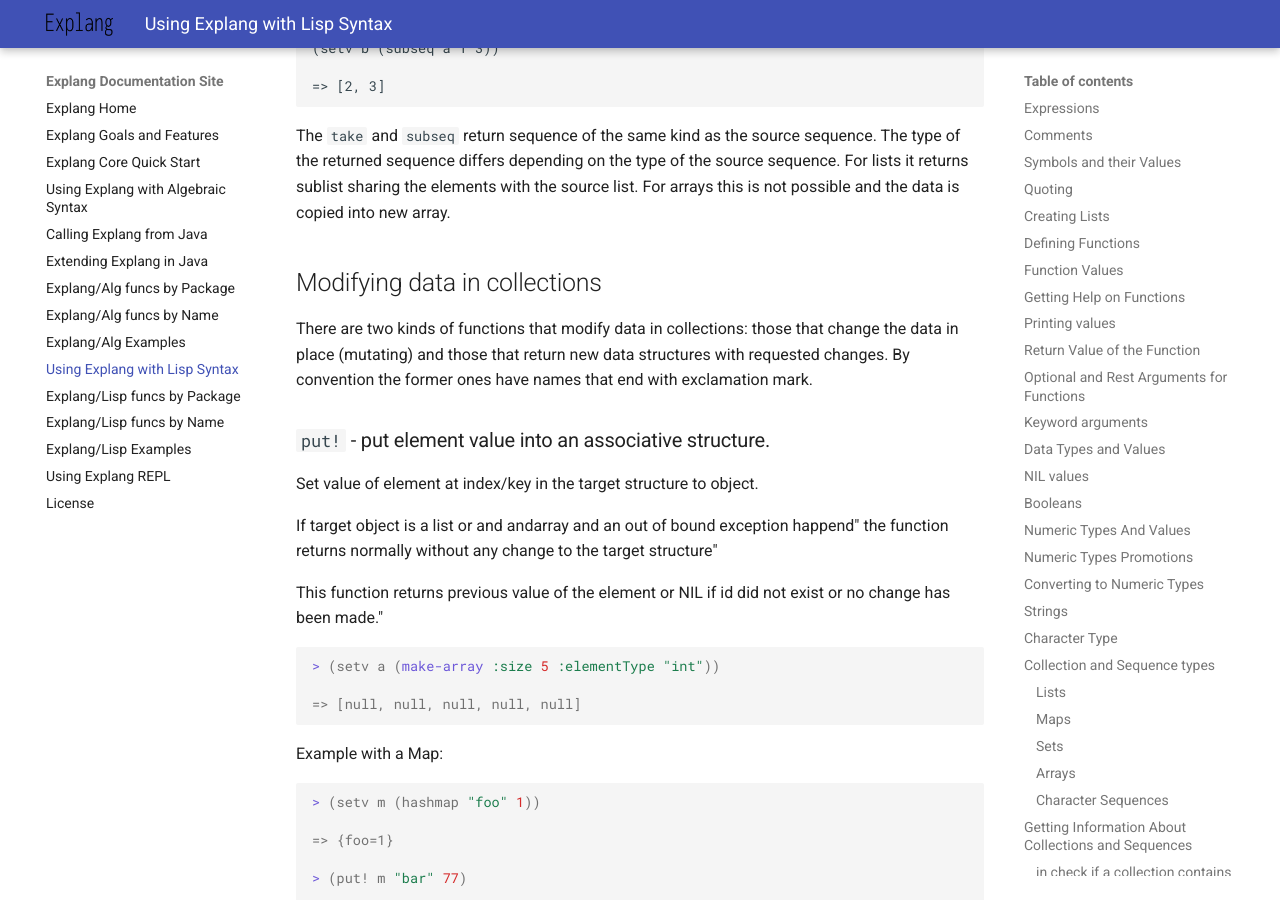
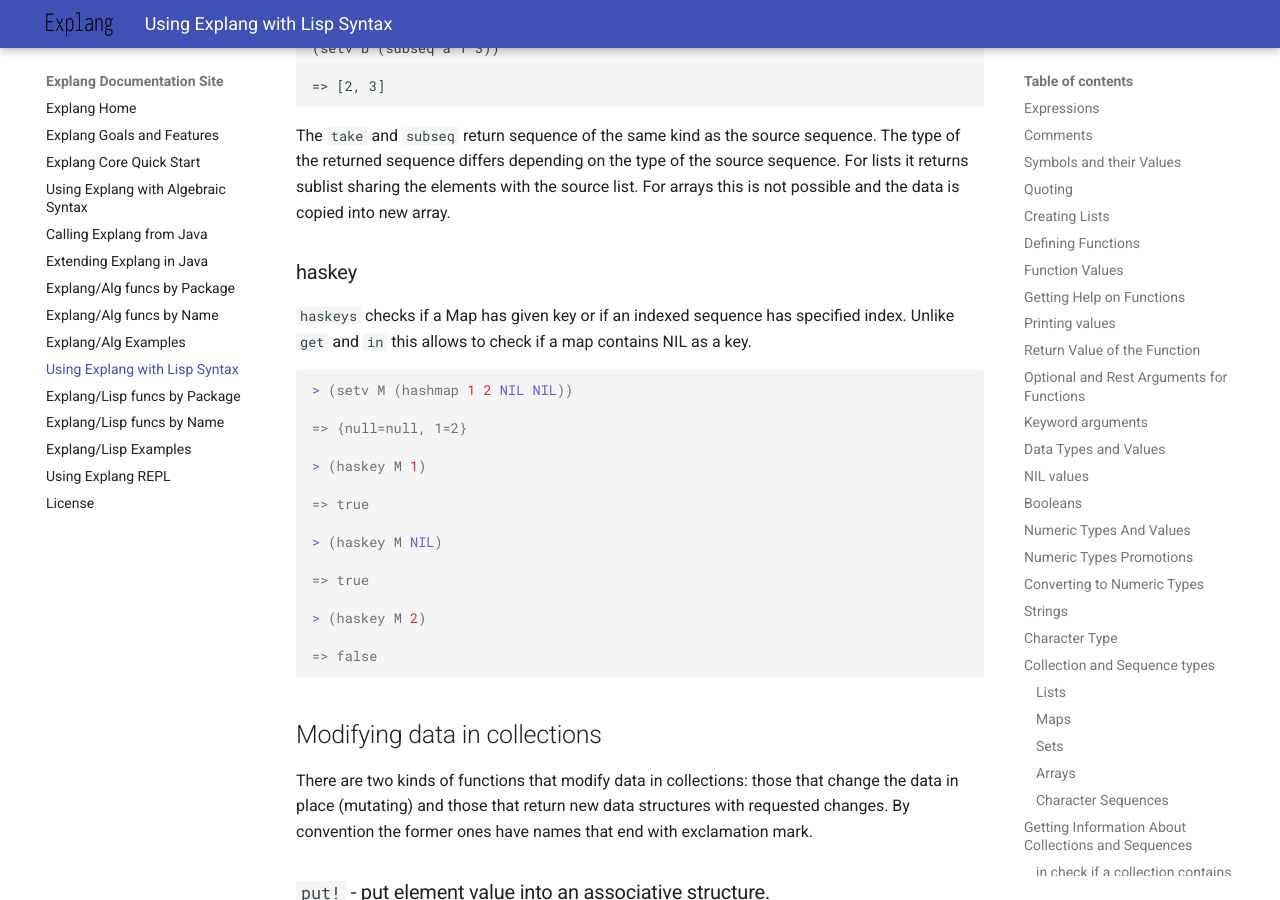
Before and after one commit to opsit-io/opsit-explang-docs, an MkDocs documentation site: the page built from docs/explang-lisp.md, in a window 1280 px wide and 900 px high, scrolled down 22466 px. Built offline with MkDocs 1.6.1 and Material for MkDocs 9.7.7, drawn with Linux system fonts in a browser that asks for light colours; some of the changed text lies outside the part shown.

Commit message:
feat: add chapter on haskey

````diff
--- a/docs/explang-alg.md
+++ b/docs/explang-alg.md
@@ -1321,13 +1321,29 @@
 => [8, 3]
 ```
 
-
-
-
-
-
-
-
+### haskey
+
+`haskeys` checks if a Map has given key or if an indexed sequence has specified index.
+Unlike `get` and `in` this allows to check if a map contains NIL as a key.
+
+
+```lisp
+> M:={1 : 2,  NIL : NIL}
+
+=> {null=null, 1=2}
+
+> haskey(M, 1)
+
+=> true
+
+> haskey(M, NIL)
+
+=> true
+
+> haskey(M, 2)
+
+=> false
+```
 
 
 
--- a/docs/explang-lisp.md
+++ b/docs/explang-lisp.md
@@ -1242,6 +1242,31 @@
 The type of the returned sequence differs depending on the type of the source sequence.
 For lists it returns sublist sharing the elements with the source list.
 For arrays this is not possible and the data is copied into new array.
+
+### haskey
+
+`haskeys` checks if a Map has given key or if an indexed sequence has specified index.
+Unlike `get` and `in` this allows to check if a map contains NIL as a key.
+
+
+```lisp
+> (setv M (hashmap 1 2 NIL NIL))
+
+=> {null=null, 1=2}
+
+> (haskey M 1)
+
+=> true
+
+> (haskey M NIL)
+
+=> true
+
+> (haskey M 2)
+
+=> false
+```
+
 
 
 Modifying data in collections
@@ -1527,29 +1552,6 @@
 => {1=2, 3=4, 5=6}
 ```
 
-### haskey
-
-`haskeys` checks if a Map has given key or if an indexed sequence has specified index.
-Unlike `get` and `in` this allows to check if a map contains NIL as a key.
-
-
-```lisp
-> (setv M (hashmap 1 2 NIL NIL))
-
-=> {null=null, 1=2}
-
-> (haskey M 1)
-
-=> true
-
-> (haskey M NIL)
-
-=> true
-
-> (haskey M 2)
-
-=> false
-```
 
 Modifying data with non-mutating functions
 ------------------------------------------
````
